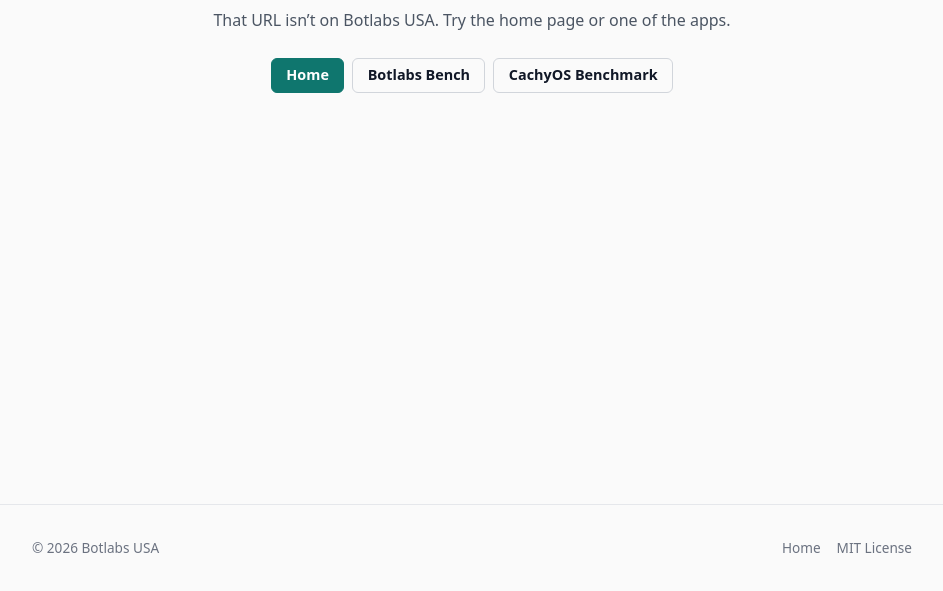
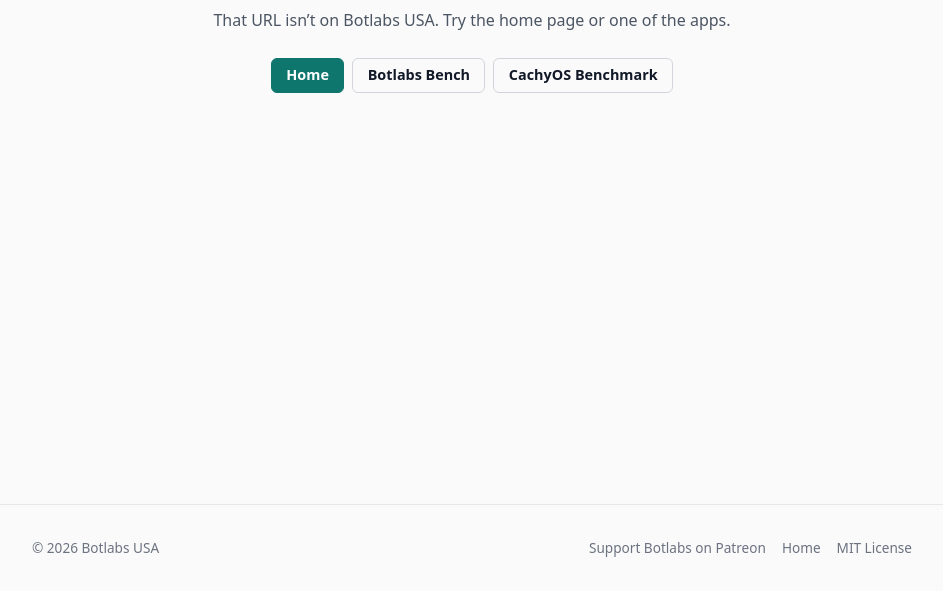
Before and after one commit to botlabsusa/botlabsusa.github.io, a plain HTML site: page 404.html in a window 1280 px wide. Shown: the part 209-800 px from the top of the page, without its empty margins (168-1111 px from the left). Drawn offline with Linux system fonts and the light colour scheme.

Commit message:
Add Patreon footer link (URL pending)

```diff
--- a/404.html
+++ b/404.html
@@ -44,6 +44,7 @@
     <div class="footer-inner">
       <p>© 2026 Botlabs USA</p>
       <div class="footer-links">
+        <a href="PATREON_URL" target="_blank" rel="noopener">Support Botlabs on Patreon</a>
         <a href="/">Home</a>
         <a href="/license.html">MIT License</a>
       </div>
```
Also changed, not shown: apps/botlabs-bench.html (+1 -0 lines), apps/cachyos-benchmark.html (+1 -0 lines), index.html (+1 -0 lines), license.html (+1 -0 lines).
